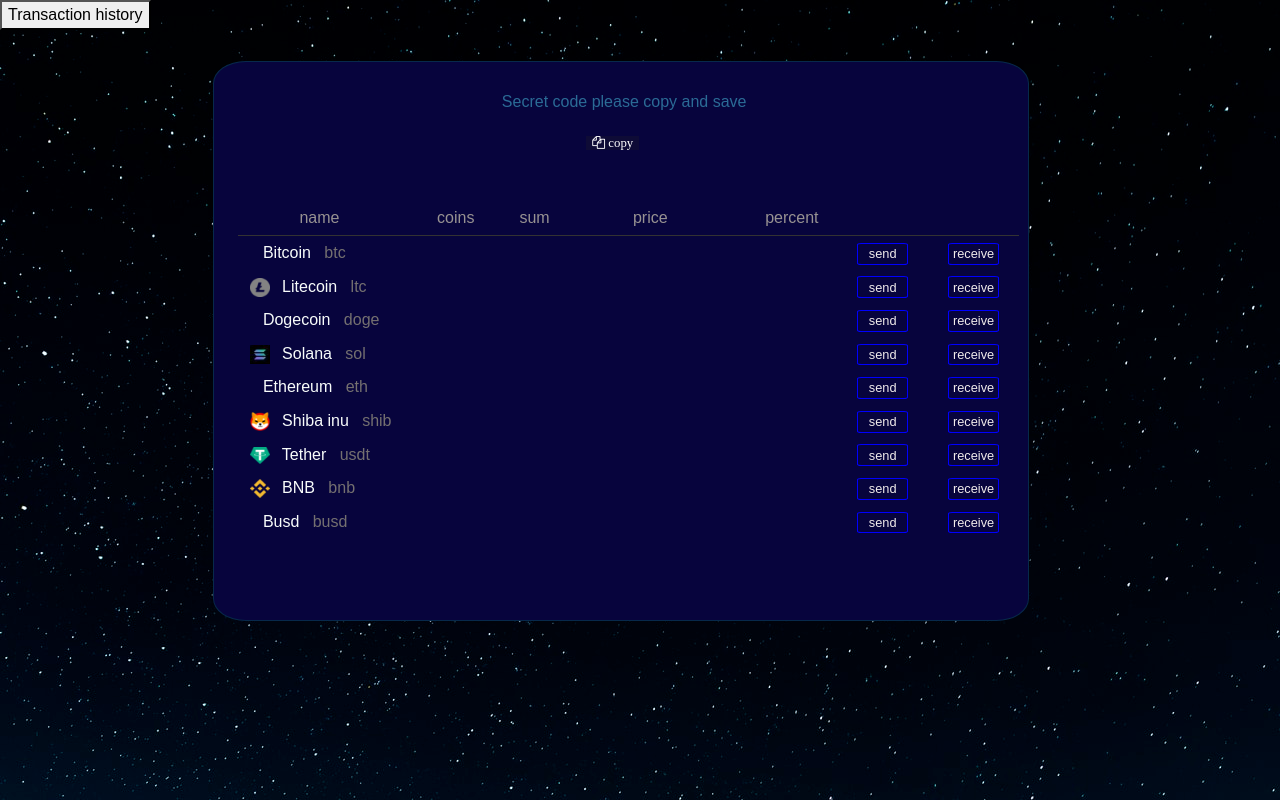
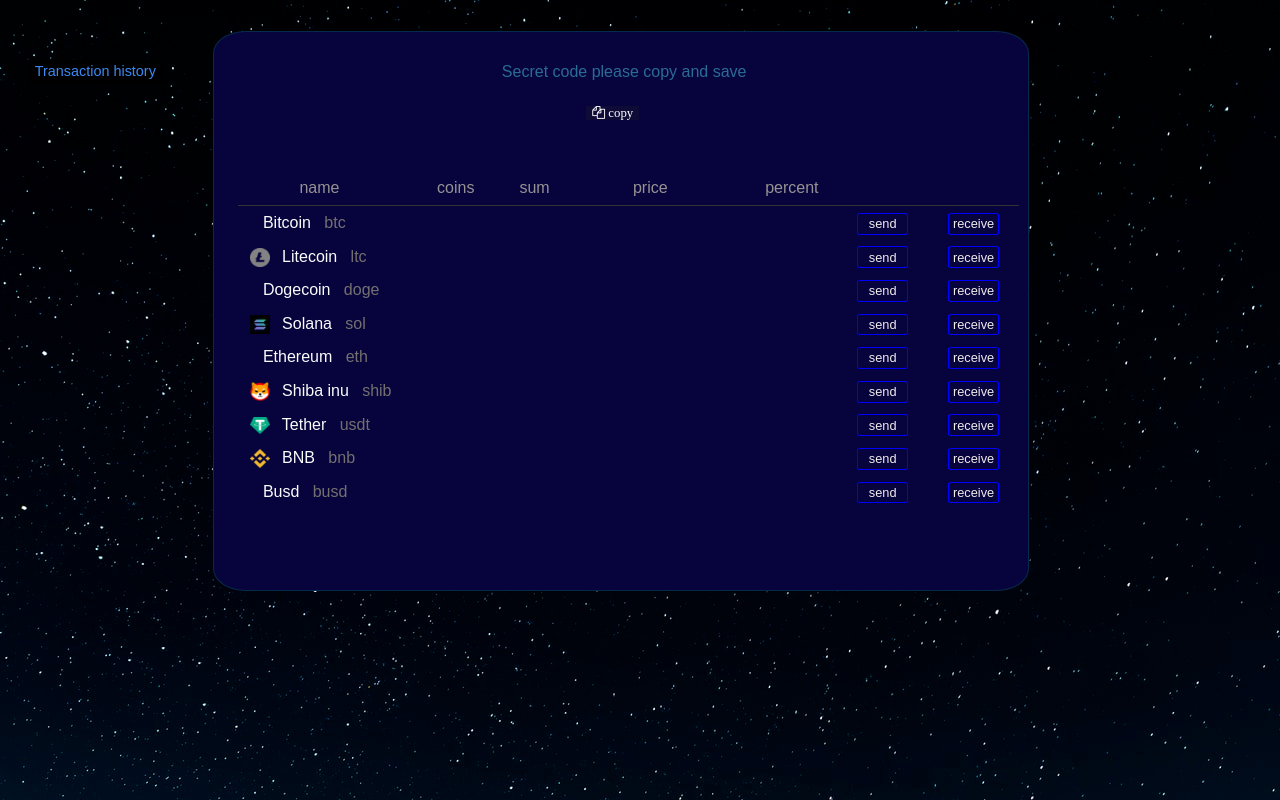
Before and after one commit to yra77/Multi-crypto-Wallet, a website: page viev/index.html in a window 1280 px wide. Drawn offline with nearby package versions, Linux system fonts and the light colour scheme; files that its build step writes are made by us from their sources; no server answers; files whose address does not match are found by name.

Commit message:
Update style.css

```diff
--- a/viev/css/style.css
+++ b/viev/css/style.css
@@ -8,6 +8,25 @@
     width: 98%;
     height: 35em;
     padding: 0px;
+}
+.history:active
+{
+    outline: none;
+}
+.history:focus
+{
+    outline: none;
+}
+.history
+{
+    background-color: black;
+    border: none;
+     float:left;
+     margin-left:2em;
+     margin-top:2em;
+     color:rgb(59, 138, 243);
+     font-size:90%;
+     outline: none;
 }
 .high
 {
```
